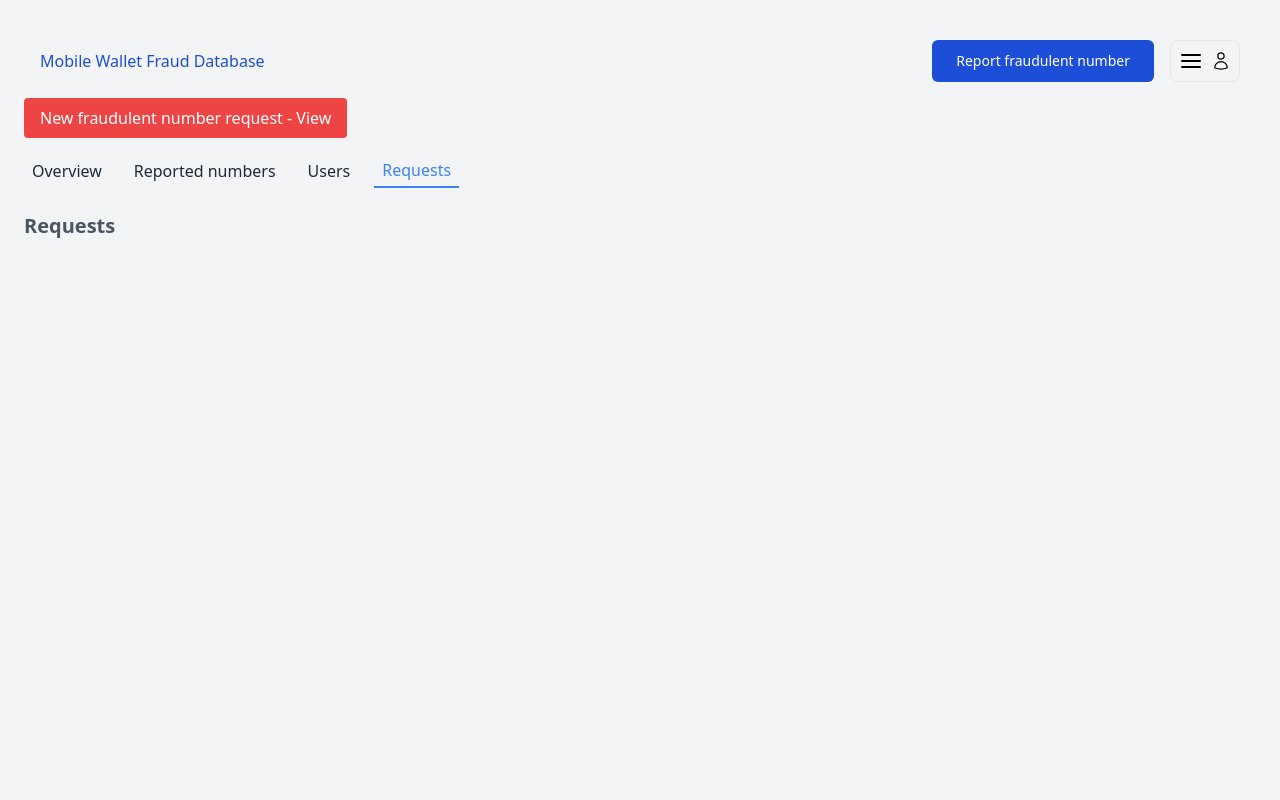
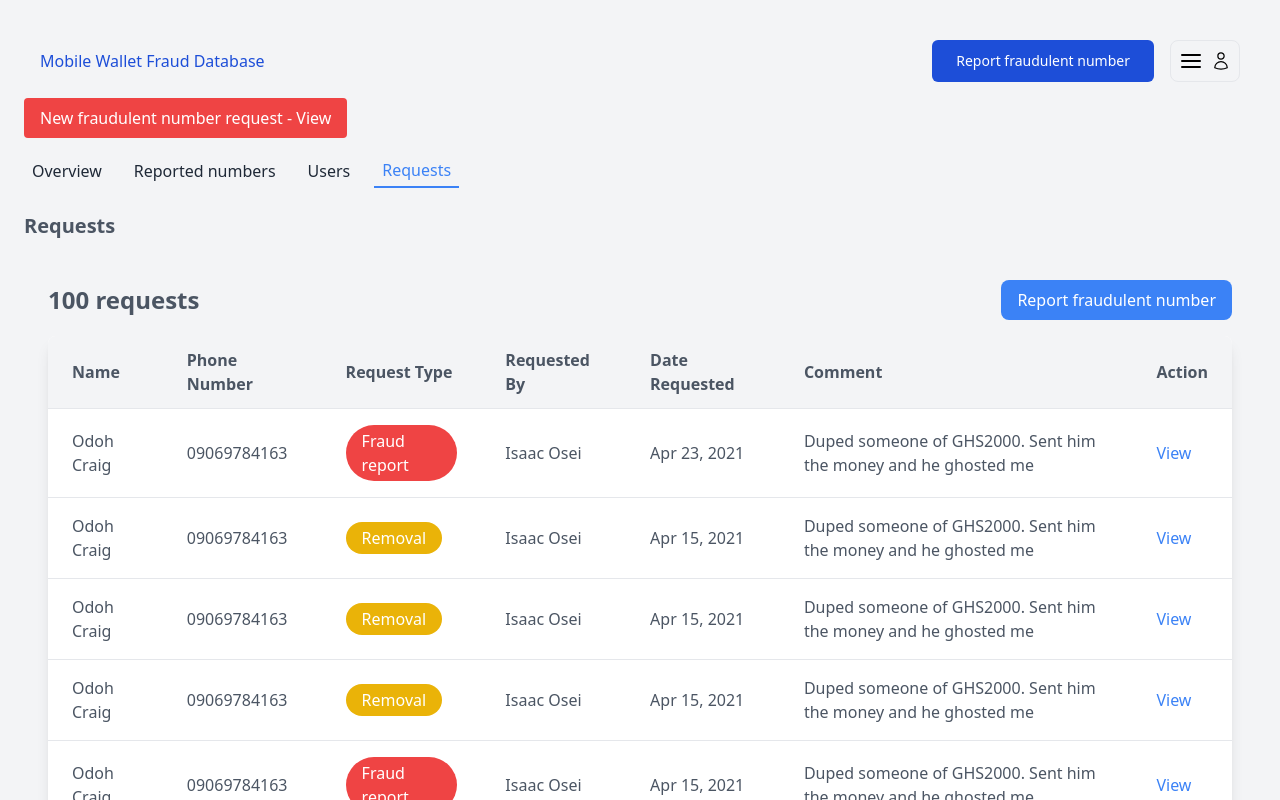
Before and after one commit to sosualfred/mobile-wallet-fraud-database, a React (Vite) app in the folder frontend-admin/: page /user in a window 1280 px wide. Both pictures are taken after a click on the button "Requests". Shown: the top 800 px of the page. Built offline with nearby package versions, Linux system fonts and the light colour scheme.

Commit message:
Did some work on the request table

```diff
--- /dev/null
+++ b/frontend-admin/src/pages/adminDashboard/RequestsTable.jsx
@@ -0,0 +1,79 @@
+import React, { useEffect, useState } from 'react';
+
+const RequestsTable = () => {
+  const [requests, setRequests] = useState([]);
+
+  useEffect(() => {
+    // Fetch or define data here
+    const fetchedRequests = [
+      { id: 'R1', name: 'Odoh Craig', phone: '09069784163', type: 'Fraud report', requestedBy: 'Isaac Osei', date: 'Apr 23, 2021', comment: 'Duped someone of GHS2000. Sent him the money and he ghosted me' },
+      { id: 'R2', name: 'Odoh Craig', phone: '09069784163', type: 'Removal', requestedBy: 'Isaac Osei', date: 'Apr 15, 2021', comment: 'Duped someone of GHS2000. Sent him the money and he ghosted me' },
+      { id: 'R2', name: 'Odoh Craig', phone: '09069784163', type: 'Removal', requestedBy: 'Isaac Osei', date: 'Apr 15, 2021', comment: 'Duped someone of GHS2000. Sent him the money and he ghosted me' },
+      { id: 'R2', name: 'Odoh Craig', phone: '09069784163', type: 'Removal', requestedBy: 'Isaac Osei', date: 'Apr 15, 2021', comment: 'Duped someone of GHS2000. Sent him the money and he ghosted me' },
+      { id: 'R2', name: 'Odoh Craig', phone: '09069784163', type: 'Fraud report', requestedBy: 'Isaac Osei', date: 'Apr 15, 2021', comment: 'Duped someone of GHS2000. Sent him the money and he ghosted me' },
+      { id: 'R2', name: 'Odoh Craig', phone: '09069784163', type: 'Removal', requestedBy: 'Isaac Osei', date: 'Apr 15, 2021', comment: 'Duped someone of GHS2000. Sent him the money and he ghosted me' },
+      { id: 'R2', name: 'Odoh Craig', phone: '09069784163', type: 'Fraud report', requestedBy: 'Isaac Osei', date: 'Apr 15, 2021', comment: 'Duped someone of GHS2000. Sent him the money and he ghosted me' },
+    ];
+    setRequests(fetchedRequests);
+  }, []);
+
+  return (
+    <div className="p-6 bg-gray-100 min-h-screen">
+      <div className="flex items-center justify-between mb-4">
+        <h2 className="text-2xl font-semibold">100 requests</h2>
+        <button className="bg-blue-500 text-white px-4 py-2 rounded-lg hover:bg-blue-600">
+          Report fraudulent number
+        </button>
+      </div>
+
+      <div className="overflow-x-auto bg-white shadow-lg rounded-lg">
+        <table className="min-w-full text-left">
+          <thead className="bg-gray-100 text-gray-600">
+            <tr>
+              <th className="px-6 py-3">Name</th>
+              <th className="px-6 py-3">Phone Number</th>
+              <th className="px-6 py-3">Request Type</th>
+              <th className="px-6 py-3">Requested By</th>
+              <th className="px-6 py-3">Date Requested</th>
+              <th className="px-6 py-3">Comment</th>
+              <th className="px-6 py-3">Action</th>
+            </tr>
+          </thead>
+          <tbody>
+            {requests.map((request, index) => (
+              <tr key={index} className="border-t">
+                <td className="px-6 py-4">{request.name}</td>
+                <td className="px-6 py-4">{request.phone}</td>
+                <td className="px-6 py-4">
+                  <span className={`inline-grid px-4 py-1 rounded-full text-white ${request.type === 'Fraud report' ? 'bg-red-500' : 'bg-yellow-500'}`}>
+                    {request.type}
+                  </span>
+                </td>
+                <td className="px-6 py-4">{request.requestedBy}</td>
+                <td className="px-6 py-4">{request.date}</td>
+                <td className="px-6 py-4">{request.comment}</td>
+                <td className="px-6 py-4">
+                  <button className="text-blue-500 hover:underline">View</button>
+                </td>
+              </tr>
+            ))}
+          </tbody>
+        </table>
+      </div>
+
+      {/* Pagination Controls */}
+      <div className="flex items-center justify-between mt-4">
+        <span>Showing 1–10 of 1000</span>
+        <div className="flex items-center gap-2">
+          <button className="text-blue-500 hover:underline">1</button>
+          <button className="text-blue-500 hover:underline">2</button>
+          <button className="text-blue-500 hover:underline">3</button>
+          <span>...</span>
+          <button className="text-blue-500 hover:underline">100</button>
+        </div>
+      </div>
+    </div>
+  );
+};
+
+export default RequestsTable;
--- a/frontend-admin/src/pages/adminDashboard/requestContents.jsx
+++ b/frontend-admin/src/pages/adminDashboard/requestContents.jsx
@@ -1,9 +1,11 @@
 import React from 'react'
+import RequestsTable from './RequestsTable';
 
 const RequestsContent = () => (
     <div className='bg-gray-100 min-h-screen'>
       <h2 className="text-xl font-bold mb-4">Requests</h2>
-      {/* Requests content here */}
+        <RequestsTable />
+
     </div>
   );
 
```
